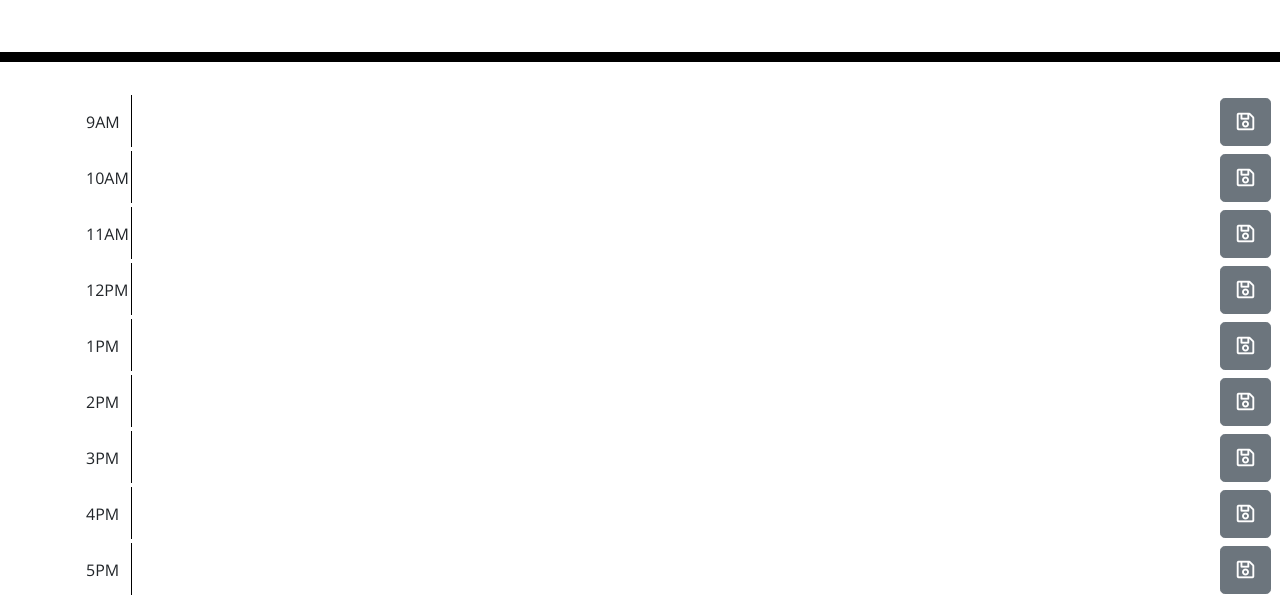
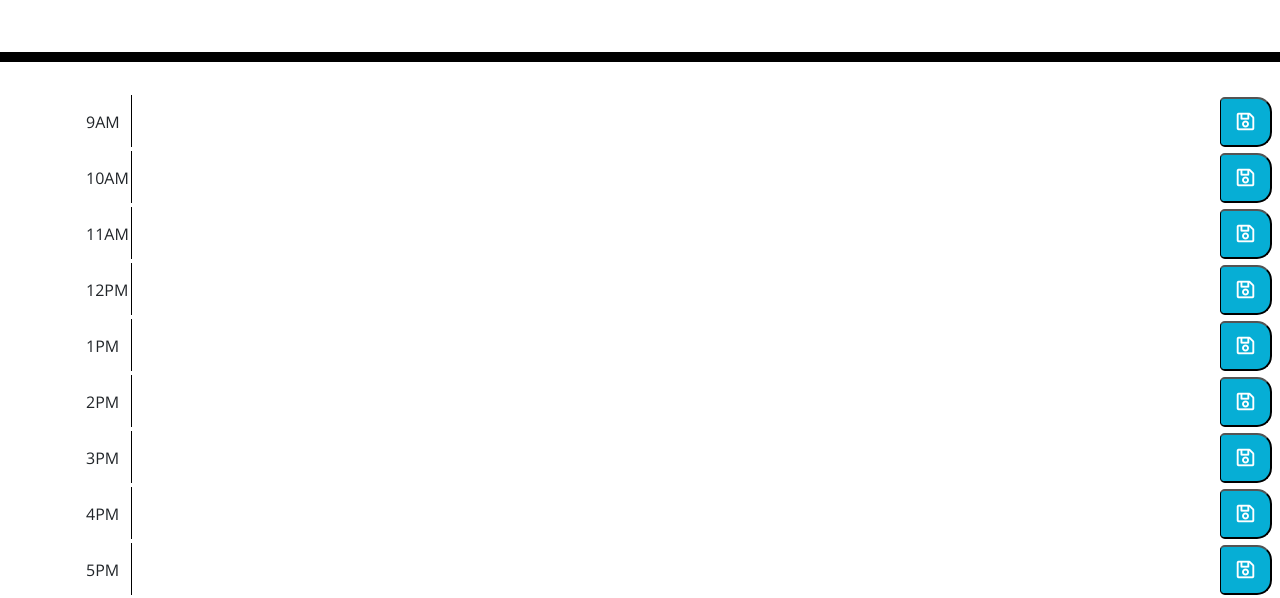
Before and after one commit to ECOtterstrom/bootcampassign5, a plain HTML site: page index.html in a window 1280 px wide. Shown: the part 257-855 px from the top of the page. Drawn offline with nearby package versions, Linux system fonts and the light colour scheme.

Commit message:
used button style in CSS

```diff
--- a/script.js
+++ b/script.js
@@ -30,7 +30,7 @@ function createTable() {
       hourNum.text(hours[i]);
       var taskInput = $('<textarea id="task" rows="2" cols="115">');
       taskText.append(taskInput);
-      var save = $('<button type="button" class="btn btn-secondary btn-lg"><i class="far fa-save"></i></button>');
+      var save = $('<button type="button" class="saveBtn btn-lg"><i class="far fa-save"></i></button>');
       saveBtn.append(save);
       tr.append(hourNum, taskText, saveBtn);
       $("#dayPlan").append(tr);
@@ -45,6 +45,7 @@ function createTable() {
   }
   currentDate();
 
+//btn btn-secondary btn-lg
 
 //Create row with hours col, task col, save button
 //Use for loop on the hours array to put one of the hours in the hours col, then create new rows with each subsequent hour
--- a/style.css
+++ b/style.css
@@ -19,6 +19,10 @@ textarea{
   color: black;
   border-radius: 0;
   border-bottom: 10px solid black;
+}
+
+#currentDay {
+  font-size: 35px;
 }
 
 .description{
@@ -69,7 +73,3 @@ textarea{
   font-size: 20px;
   transition: all .3s ease-in-out;
 }
-
-#currentDay {
-  font-size: 35px;
-}
```
